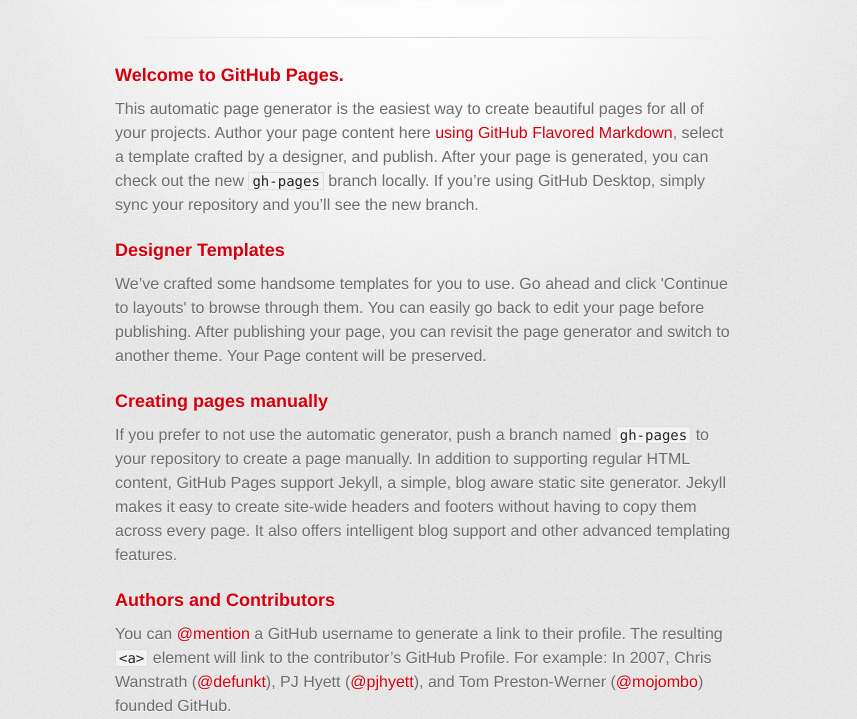
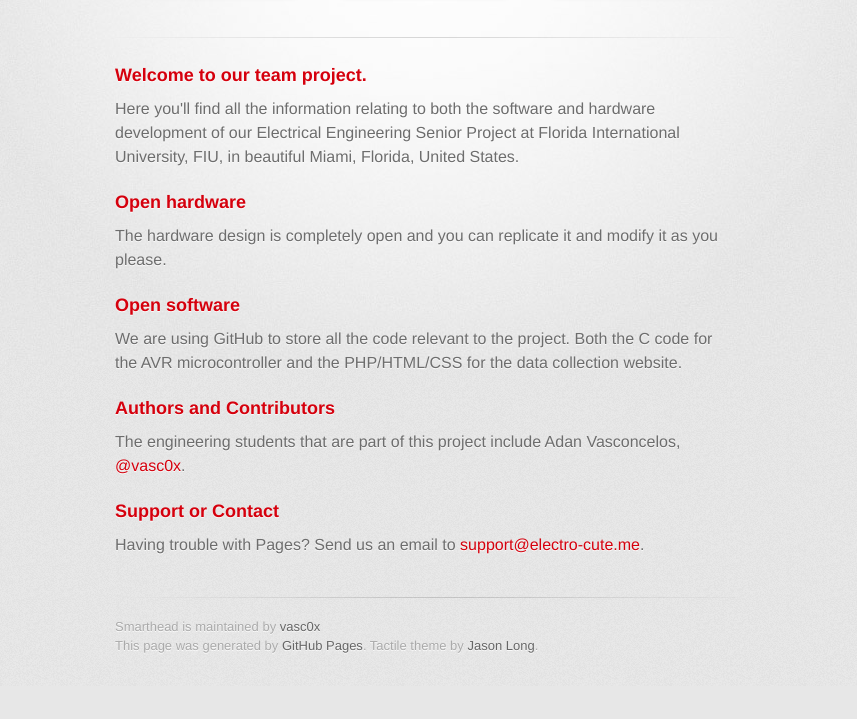
Before and after one commit to vasc0x/smarthead, a plain HTML site: page index.html in a window 1280 px wide. Shown: the part 209-928 px from the top of the page, without its empty margins (215-1072 px from the left). After the commit the page ends 895 px from the top, so only its background shows below. Drawn offline with Linux system fonts and the light colour scheme; a web font is replaced by a local one.

Commit message:
Create gh-pages branch via GitHub

```diff
--- a/index.html
+++ b/index.html
@@ -19,7 +19,7 @@
 
         <header>
           <h1>Smarthead</h1>
-          <h2>A smart shower head</h2>
+          <h2>A really smart shower head</h2>
         </header>
 
         <section id="downloads" class="clearfix">
@@ -32,29 +32,29 @@
 
         <section id="main_content">
           <h3>
-<a id="welcome-to-github-pages" class="anchor" href="#welcome-to-github-pages" aria-hidden="true"><span class="octicon octicon-link"></span></a>Welcome to GitHub Pages.</h3>
+<a id="welcome-to-our-team-project" class="anchor" href="#welcome-to-our-team-project" aria-hidden="true"><span class="octicon octicon-link"></span></a>Welcome to our team project.</h3>
 
-<p>This automatic page generator is the easiest way to create beautiful pages for all of your projects. Author your page content here <a href="https://guides.github.com/features/mastering-markdown/">using GitHub Flavored Markdown</a>, select a template crafted by a designer, and publish. After your page is generated, you can check out the new <code>gh-pages</code> branch locally. If you’re using GitHub Desktop, simply sync your repository and you’ll see the new branch.</p>
+<p>Here you'll find all the information relating to both the software and hardware development of our Electrical Engineering Senior Project at Florida International University, FIU, in beautiful Miami, Florida, United States.</p>
 
 <h3>
-<a id="designer-templates" class="anchor" href="#designer-templates" aria-hidden="true"><span class="octicon octicon-link"></span></a>Designer Templates</h3>
+<a id="open-hardware" class="anchor" href="#open-hardware" aria-hidden="true"><span class="octicon octicon-link"></span></a>Open hardware</h3>
 
-<p>We’ve crafted some handsome templates for you to use. Go ahead and click 'Continue to layouts' to browse through them. You can easily go back to edit your page before publishing. After publishing your page, you can revisit the page generator and switch to another theme. Your Page content will be preserved.</p>
+<p>The hardware design is completely open and you can replicate it and modify it as you please.</p>
 
 <h3>
-<a id="creating-pages-manually" class="anchor" href="#creating-pages-manually" aria-hidden="true"><span class="octicon octicon-link"></span></a>Creating pages manually</h3>
+<a id="open-software" class="anchor" href="#open-software" aria-hidden="true"><span class="octicon octicon-link"></span></a>Open software</h3>
 
-<p>If you prefer to not use the automatic generator, push a branch named <code>gh-pages</code> to your repository to create a page manually. In addition to supporting regular HTML content, GitHub Pages support Jekyll, a simple, blog aware static site generator. Jekyll makes it easy to create site-wide headers and footers without having to copy them across every page. It also offers intelligent blog support and other advanced templating features.</p>
+<p>We are using GitHub to store all the code relevant to the project. Both the C code for the AVR microcontroller and the PHP/HTML/CSS for the data collection website.</p>
 
 <h3>
 <a id="authors-and-contributors" class="anchor" href="#authors-and-contributors" aria-hidden="true"><span class="octicon octicon-link"></span></a>Authors and Contributors</h3>
 
-<p>You can <a href="https://github.com/blog/821" class="user-mention">@mention</a> a GitHub username to generate a link to their profile. The resulting <code>&lt;a&gt;</code> element will link to the contributor’s GitHub Profile. For example: In 2007, Chris Wanstrath (<a href="https://github.com/defunkt" class="user-mention">@defunkt</a>), PJ Hyett (<a href="https://github.com/pjhyett" class="user-mention">@pjhyett</a>), and Tom Preston-Werner (<a href="https://github.com/mojombo" class="user-mention">@mojombo</a>) founded GitHub.</p>
+<p>The engineering students that are part of this project include Adan Vasconcelos, <a href="https://github.com/vasc0x" class="user-mention">@vasc0x</a>.</p>
 
 <h3>
 <a id="support-or-contact" class="anchor" href="#support-or-contact" aria-hidden="true"><span class="octicon octicon-link"></span></a>Support or Contact</h3>
 
-<p>Having trouble with Pages? Check out our <a href="https://help.github.com/pages">documentation</a> or <a href="https://github.com/contact">contact support</a> and we’ll help you sort it out.</p>
+<p>Having trouble with Pages? Send us an email to <a href="mailto:support@electro-cute.me">support@electro-cute.me</a>.</p>
         </section>
 
         <footer>
```
Also changed, not shown: params.json (+1 -1 lines).
